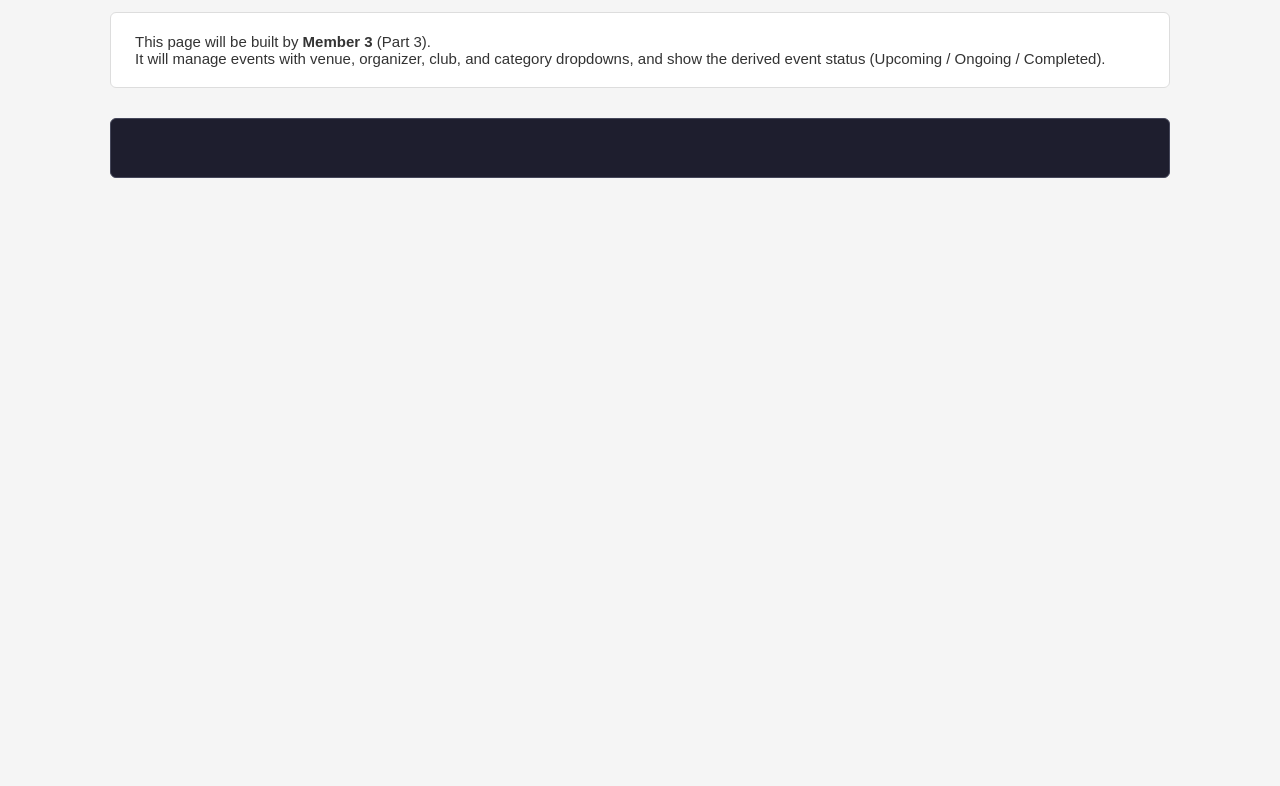
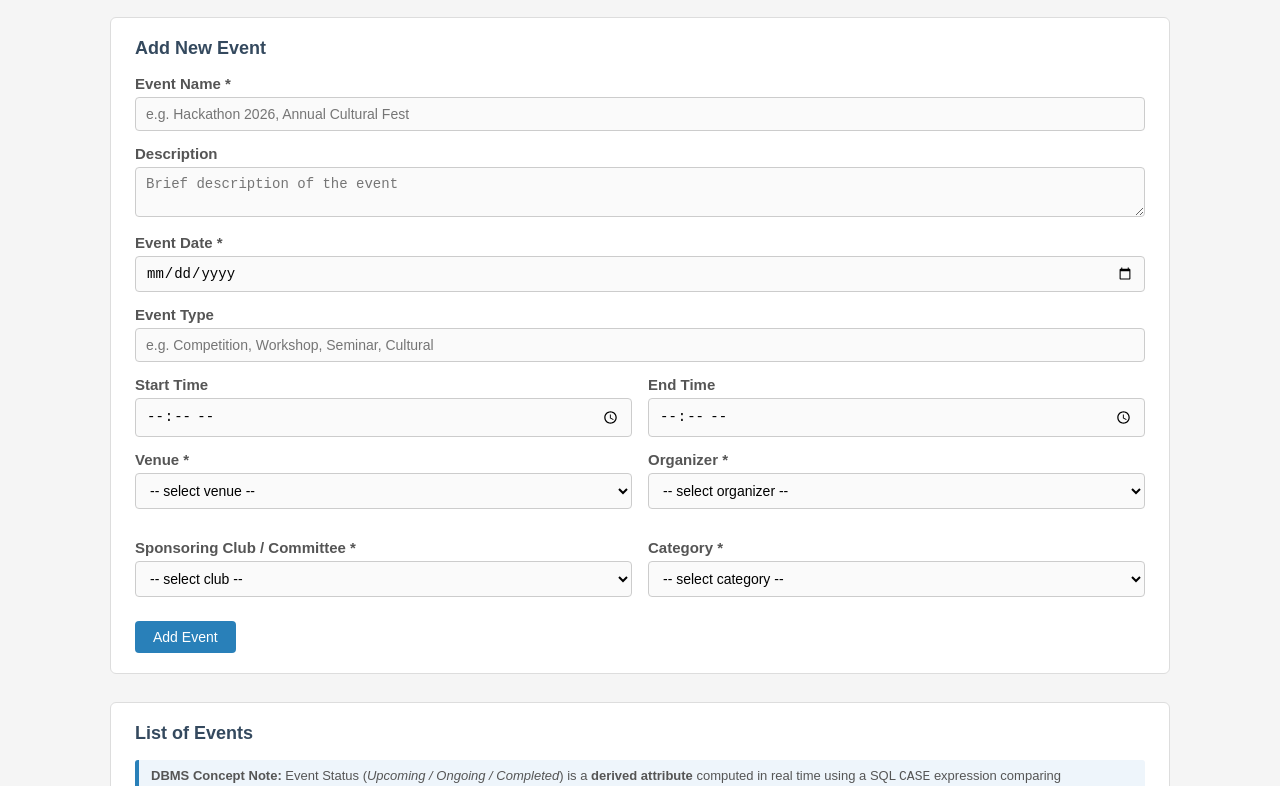
Before and after one commit to mehulmundra7107/event-management-system, a plain HTML site: page public/events.html in a window 1280 px wide. Shown: the part 129-915 px from the top of the page. Before the commit the page ends 800 px from the top, so only its background shows below. Drawn offline with Linux system fonts and the light colour scheme.

Commit message:
Part 3: create events.html layout with form, foreign key dropdowns, and derived status note

```diff
--- a/public/events.html
+++ b/public/events.html
@@ -7,16 +7,121 @@
     <link rel="stylesheet" href="style.css">
 </head>
 <body>
+
+<!-- Navbar is automatically inserted by addNavbar() in common.js -->
+
 <div class="container">
-    <h1>Events</h1>
+    <h1>Events Management</h1>
+    <p style="color:#666; margin-bottom:20px;">
+        Part 3: Events module. Manages college events with venue, organizer, club, and category foreign keys.
+        Event status is derived dynamically in SQL and never stored.
+    </p>
+
+    <!-- -------------------------------------------------------
+         SECTION 1: Add / Edit Event Form
+    ------------------------------------------------------- -->
+    <div class="card form-section" id="event-form-card">
+        <h2 id="form-heading">Add New Event</h2>
+
+        <!-- Hidden input: holds the event_id when editing. Empty when adding. -->
+        <input type="hidden" id="edit-event-id" value="">
+
+        <div class="form-group">
+            <label for="event-name">Event Name *</label>
+            <input type="text" id="event-name" placeholder="e.g. Hackathon 2026, Annual Cultural Fest">
+        </div>
+
+        <div class="form-group">
+            <label for="event-description">Description</label>
+            <textarea id="event-description" rows="2" placeholder="Brief description of the event"></textarea>
+        </div>
+
+        <div class="form-group">
+            <label for="event-date">Event Date *</label>
+            <input type="date" id="event-date">
+        </div>
+
+        <div class="form-group">
+            <label for="event-type">Event Type</label>
+            <input type="text" id="event-type" placeholder="e.g. Competition, Workshop, Seminar, Cultural">
+        </div>
+
+        <div style="display: flex; gap: 16px;">
+            <div class="form-group" style="flex: 1;">
+                <label for="event-start-time">Start Time</label>
+                <input type="time" id="event-start-time">
+            </div>
+            <div class="form-group" style="flex: 1;">
+                <label for="event-end-time">End Time</label>
+                <input type="time" id="event-end-time">
+            </div>
+        </div>
+
+        <!-- Master Data Foreign Key Dropdowns (populated from Part 2 master routes) -->
+        <div style="display: grid; grid-template-columns: 1fr 1fr; gap: 16px;">
+            <div class="form-group">
+                <label for="event-venue">Venue *</label>
+                <select id="event-venue">
+                    <option value="">-- select venue --</option>
+                </select>
+            </div>
+
+            <div class="form-group">
+                <label for="event-organizer">Organizer *</label>
+                <select id="event-organizer">
+                    <option value="">-- select organizer --</option>
+                </select>
+            </div>
+
+            <div class="form-group">
+                <label for="event-club">Sponsoring Club / Committee *</label>
+                <select id="event-club">
+                    <option value="">-- select club --</option>
+                </select>
+            </div>
+
+            <div class="form-group">
+                <label for="event-category">Category *</label>
+                <select id="event-category">
+                    <option value="">-- select category --</option>
+                </select>
+            </div>
+        </div>
+
+        <div class="mt-10">
+            <button class="btn-primary" id="event-submit-btn" onclick="submitEvent()">Add Event</button>
+            <button class="btn-secondary no-print" id="event-cancel-btn" onclick="cancelEdit()" style="display:none;">Cancel Edit</button>
+        </div>
+
+        <!-- Feedback message under form -->
+        <div class="message" id="event-form-message"></div>
+    </div>
+
+    <!-- -------------------------------------------------------
+         SECTION 2: List of Events
+    ------------------------------------------------------- -->
     <div class="card">
-        <p>This page will be built by <strong>Member 3</strong> (Part 3).</p>
-        <p>It will manage events with venue, organizer, club, and category dropdowns,
-           and show the derived event status (Upcoming / Ongoing / Completed).</p>
+        <h2>List of Events</h2>
+        <p style="font-size:13px; color:#555; margin-bottom:14px; background:#eef5fb; padding:8px 12px; border-left:4px solid #2980b9; border-radius:3px;">
+            <strong>DBMS Concept Note:</strong> Event Status (<em>Upcoming / Ongoing / Completed</em>) is a
+            <strong>derived attribute</strong> computed in real time using a SQL <code>CASE</code> expression comparing <code>event_date</code>
+            with <code>CURDATE()</code>. It is NOT stored as a physical column in the <code>event</code> table.
+        </p>
+
+        <!-- Events table container -->
+        <div id="events-table-container"></div>
     </div>
+
+    <!-- -------------------------------------------------------
+         Behind the Scenes box
+         Shows SQL query, parameters, row count, and raw JSON response
+    ------------------------------------------------------- -->
     <div id="behind-the-scenes"></div>
 </div>
+
+<!-- Load shared helpers first, then this page's script -->
 <script src="common.js"></script>
-<script>window.onload = function() { addNavbar(); };</script>
+<script src="events.js"></script>
+
 </body>
 </html>
```
